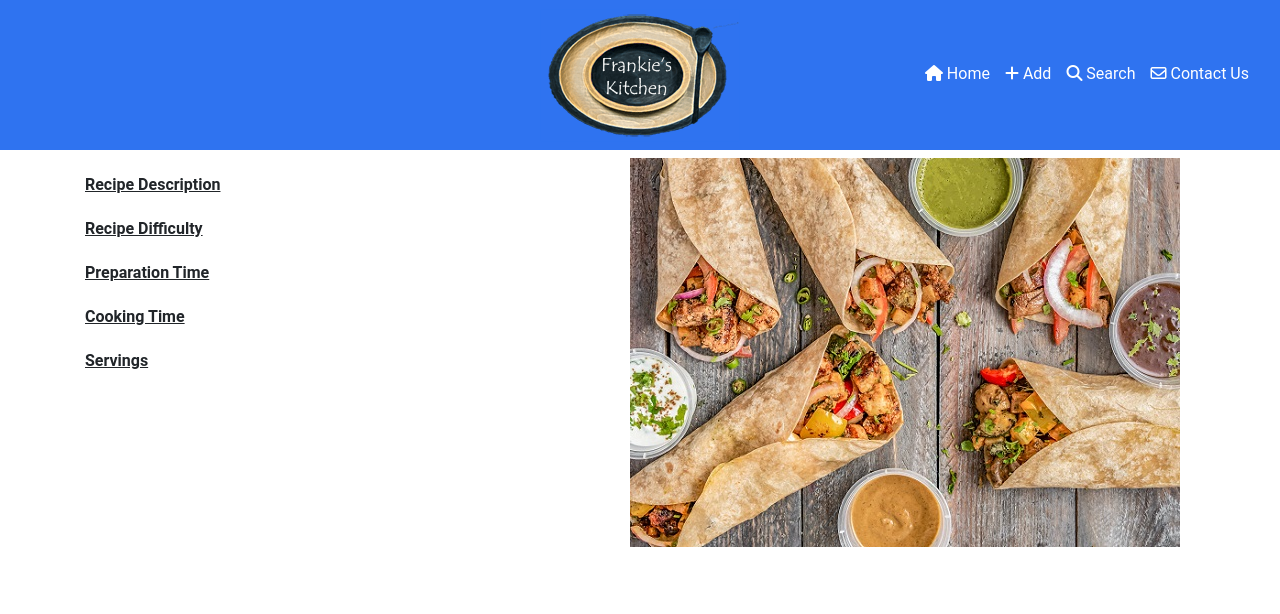
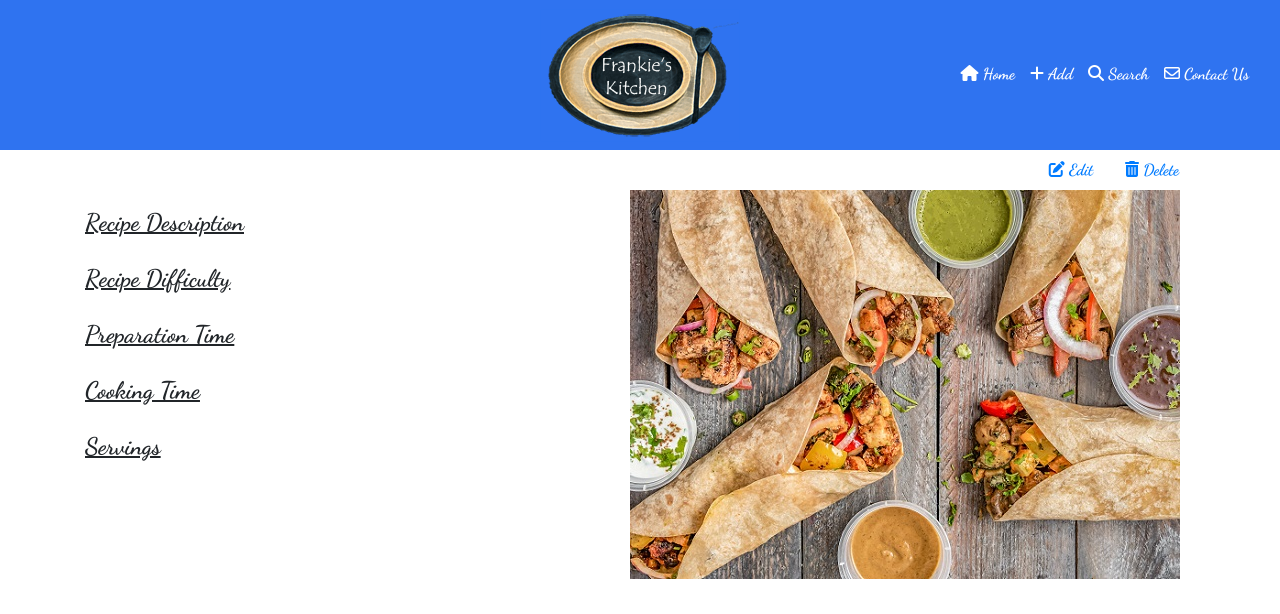
Before and after one commit to Dhracko/frankies_kitchen, a Flask app: template templates/recipe.html in a window 1280 px wide. Shown: the top 614 px of the page. Run offline with Flask 2, Linux system fonts and the light colour scheme; the template is opened without the code that fills it, so the values that code supplies are empty; some libraries are stand-ins or nearby versions.

Commit message:
Change font style

```diff
--- a/static/css/style.css
+++ b/static/css/style.css
@@ -1,5 +1,7 @@
+@import url('https://fonts.googleapis.com/css2?family=Dancing+Script:wght@700&family=Raleway:wght@300&display=swap');
+
 body {
-  font-family: "Roboto", sans-serif;
+  font-family: 'Dancing Script', cursive;
 }
 
 /* Headers Menu */
@@ -99,6 +101,12 @@ body {
 .desc-heading {
     text-decoration: underline;
     padding: 15px 0px 5px;
+    font-size: x-large;
+}
+
+div.col-12 {
+    font-family: 'Raleway', sans-serif;
+    font-size: 13px;
 }
 
 /* Media Content */
--- a/templates/addrecipe.html
+++ b/templates/addrecipe.html
@@ -110,7 +110,7 @@
                   <option value="" disabled selected hidden
                     >Please choose a difficulty Level</option
                   >
-                  <option value="easy">Very easy</option>
+                  <option value="very easy">Very easy</option>
                   <option value="easy">Easy</option>
                   <option value="medium">Medium</option>
                   <option value="hard">Hard</option>
--- a/templates/recipe.html
+++ b/templates/recipe.html
@@ -1,6 +1,19 @@
 {% extends 'base.html' %} {% block content %}
-
-<h1>{{recipe.recipe_name}}</h1>
+<div class="row">
+    <div class="col-9">
+        <h1>{{recipe.recipe_name}}</h1>
+    </div>
+    <div class="col-3">
+	<ul class="nav justify-content-end">
+		<li class="nav-item">
+			<a class="nav-link" href="#"><i class="fas fa-edit"></i> Edit</a>
+		</li>
+		<li class="nav-item">
+			<a class="nav-link" href="#"><i class="fas fa-trash-alt"></i> Delete</a>
+		</li>
+	</ul>
+    </div>
+</div>
 <div class="container">
   <div class="row">
   <div class="col">
@@ -34,10 +47,10 @@
   <div class="container">
     <div class="row">
       <div>
-        {{recipe.recipe_steps}}
+        {{recipe.recipe_ingredients}}
       </div>
       <div>
-        {{recipe.recipe_ingredients}}
+        {{recipe.recipe_steps}}
       </div>
     </div>
   </div>
```
